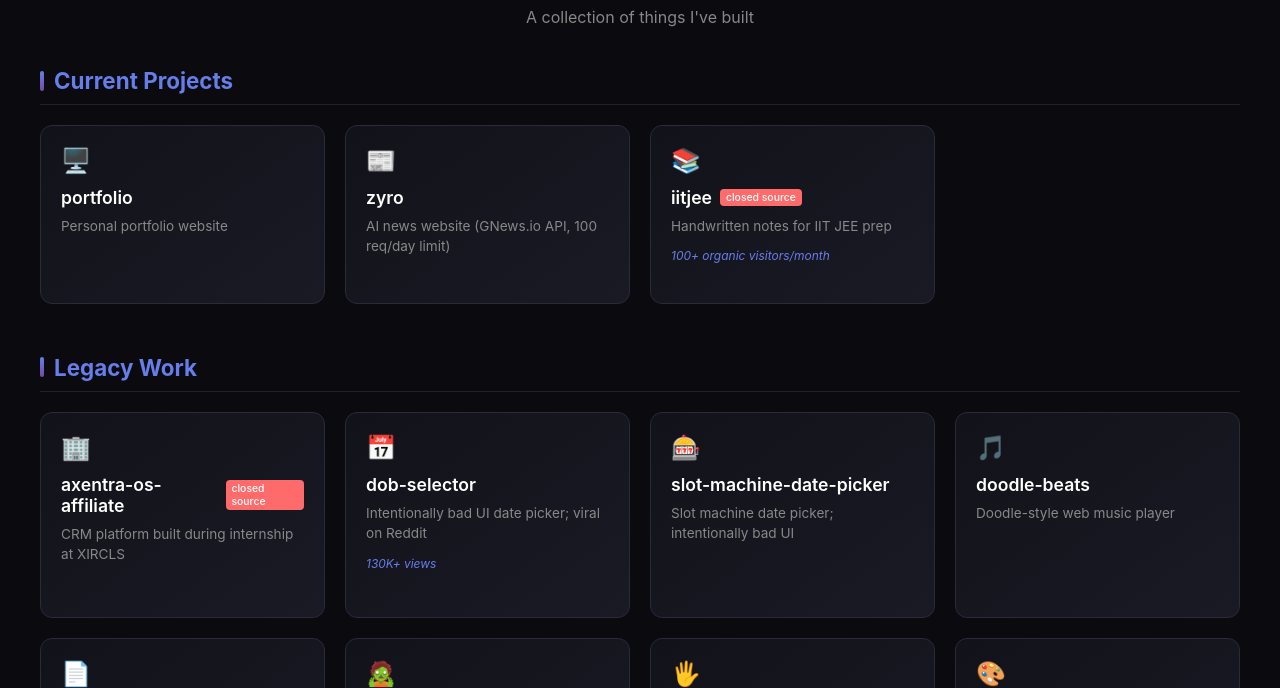
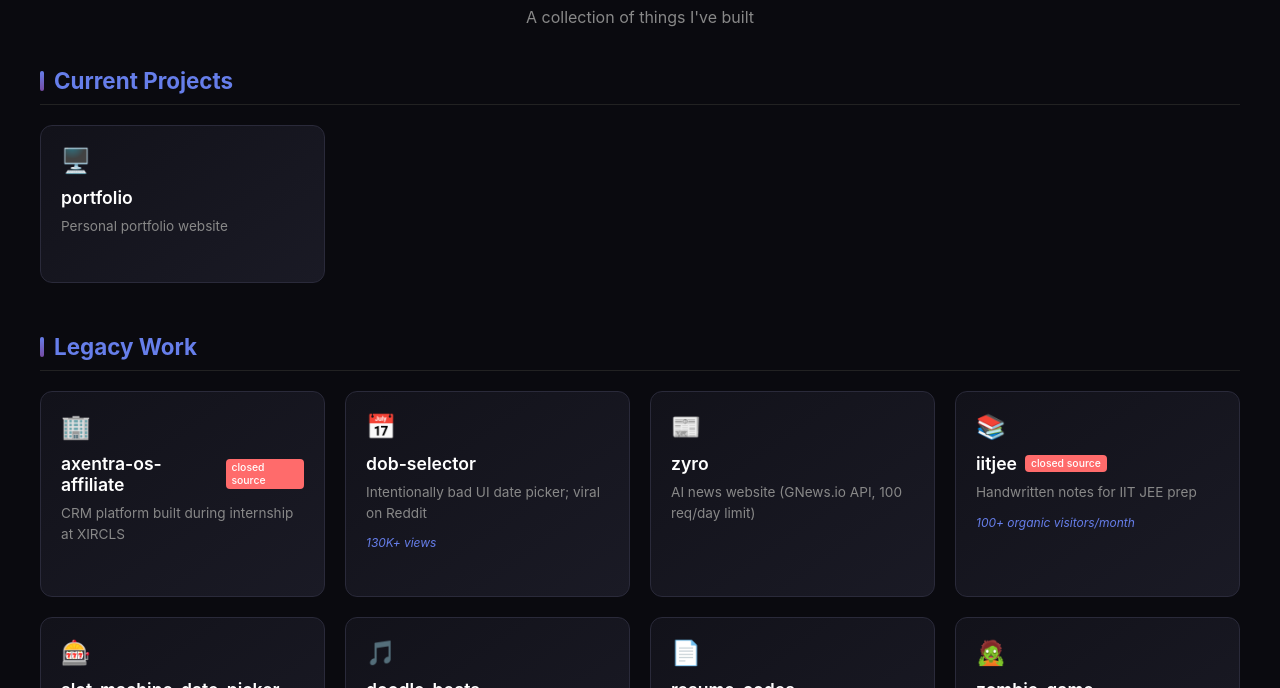
Before and after one commit to apoorvdarshan/portfolio, a website: page static/gallery/index.html in a window 1280 px wide. Shown: the part 112-800 px from the top of the page. Drawn offline with Linux system fonts and the light colour scheme.

Commit message:
Update gallery: move zyro/iitjee to legacy, fix resume-codes link, add hyperlinks to closed source projects

```diff
--- a/static/gallery/index.html
+++ b/static/gallery/index.html
@@ -215,6 +215,25 @@
           <div class="project-description">Personal portfolio website</div>
           <div class="github-link">→ View on GitHub</div>
         </a>
+      </div>
+    </div>
+
+    <div class="section">
+      <h2 class="section-title">Legacy Work</h2>
+      <div class="projects-grid">
+        <a href="https://affiliate.axentraos.com/" target="_blank" class="project-card">
+          <div class="project-icon">🏢</div>
+          <div class="project-name">axentra-os-affiliate <span class="tag">closed source</span></div>
+          <div class="project-description">CRM platform built during internship at XIRCLS</div>
+        </a>
+
+        <a href="https://github.com/apoorvdarshan/dob-selector" target="_blank" class="project-card">
+          <div class="project-icon">📅</div>
+          <div class="project-name">dob-selector</div>
+          <div class="project-description">Intentionally bad UI date picker; viral on Reddit</div>
+          <div class="project-stats">130K+ views</div>
+          <div class="github-link">→ View on GitHub</div>
+        </a>
 
         <a href="https://github.com/apoorvdarshan/zyro" target="_blank" class="project-card">
           <div class="project-icon">📰</div>
@@ -223,30 +242,11 @@
           <div class="github-link">→ View on GitHub</div>
         </a>
 
-        <div class="project-card" style="cursor: default;">
+        <a href="https://www.iitjee.xyz/" target="_blank" class="project-card">
           <div class="project-icon">📚</div>
           <div class="project-name">iitjee <span class="tag">closed source</span></div>
           <div class="project-description">Handwritten notes for IIT JEE prep</div>
           <div class="project-stats">100+ organic visitors/month</div>
-        </div>
-      </div>
-    </div>
-
-    <div class="section">
-      <h2 class="section-title">Legacy Work</h2>
-      <div class="projects-grid">
-        <div class="project-card" style="cursor: default;">
-          <div class="project-icon">🏢</div>
-          <div class="project-name">axentra-os-affiliate <span class="tag">closed source</span></div>
-          <div class="project-description">CRM platform built during internship at XIRCLS</div>
-        </div>
-
-        <a href="https://github.com/apoorvdarshan/dob-selector" target="_blank" class="project-card">
-          <div class="project-icon">📅</div>
-          <div class="project-name">dob-selector</div>
-          <div class="project-description">Intentionally bad UI date picker; viral on Reddit</div>
-          <div class="project-stats">130K+ views</div>
-          <div class="github-link">→ View on GitHub</div>
         </a>
 
         <a href="https://github.com/apoorvdarshan/slot-machine-date-picker" target="_blank" class="project-card">
@@ -263,11 +263,12 @@
           <div class="github-link">→ View on GitHub</div>
         </a>
 
-        <div class="project-card" style="cursor: default;">
+        <a href="https://github.com/apoorvdarshan/resume-codes" target="_blank" class="project-card">
           <div class="project-icon">📄</div>
-          <div class="project-name">resume-codes <span class="tag">closed source</span></div>
-          <div class="project-description">Resume builder with live preview (currently not functional)</div>
-        </div>
+          <div class="project-name">resume-codes</div>
+          <div class="project-description">Resume builder with live preview</div>
+          <div class="github-link">→ View on GitHub</div>
+        </a>
 
         <a href="https://github.com/apoorvdarshan/zombie-game" target="_blank" class="project-card">
           <div class="project-icon">🧟</div>
```
